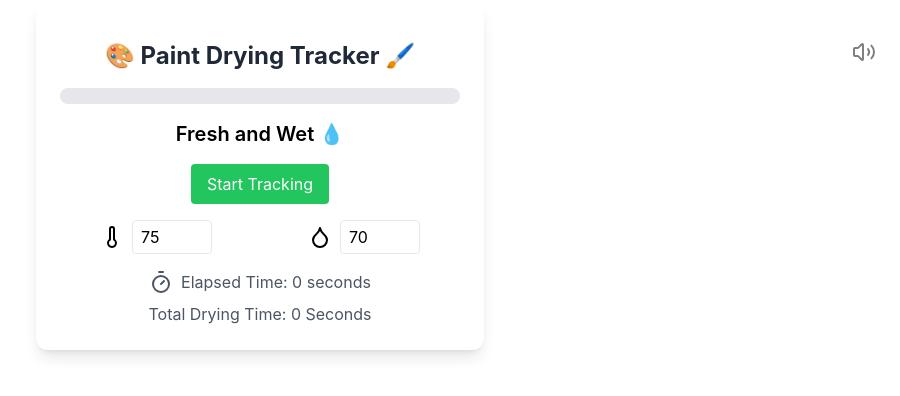
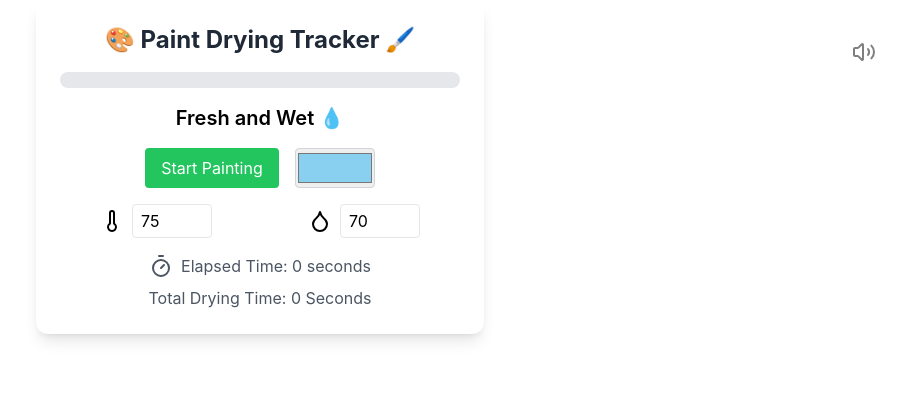
Before and after one commit to qirh/random_code, a React (Create React App) app in the folder paint-drying-tracker/: page / in a window 1280 px wide. Shown: the top 396 px of the page, without its empty margins (380-1280 px from the left). Built offline with nearby package versions, Linux system fonts and the light colour scheme.

Commit message:
add audio

```diff
--- a/paint-drying-tracker/src/App.js
+++ b/paint-drying-tracker/src/App.js
@@ -1,18 +1,18 @@
 import React, { useState, useEffect, useRef } from 'react';
-import { Droplet, Timer, Sun, Thermometer, Volume2, VolumeX } from 'lucide-react';
+import { Droplet, Timer, Thermometer, Volume2, VolumeX } from 'lucide-react';
 
 const PaintDryingTracker = () => {
   const [dryingProgress, setDryingProgress] = useState(0);
   const [totalDryingTime, setTotalDryingTime] = useState(0);
   const [isTracking, setIsTracking] = useState(false);
-  const [isMusicPlaying, setIsMusicPlaying] = useState(false);
+  const [playMusic, setPlayMusic] = useState(true);
+  const [paintColor, setPaintColor] = useState('#89CFF0');
   const [elapsedTime, setElapsedTime] = useState(0);
 
   const [humidity, setHumidity] = useState(70);
   const [temperature, setTemperature] = useState(75);
 
-  const audioRef = useRef(null);
-
+  const audioRef = useRef(new Audio('/jeopardy.mp3'));
 
 
   useEffect(() => {
@@ -20,22 +20,25 @@ const PaintDryingTracker = () => {
       setTotalDryingTime(roundUpToNearestNInRange(temperature + humidity, 20, 40, 5));
     }
 
-  }, [isTracking, totalDryingTime]);
+  }, [isTracking, temperature, humidity]);
 
   useEffect(() => {
+    console.log("useEffect1");
     let interval;
     if (isTracking && totalDryingTime > 0) {
+      console.log("useEffect2");
       interval = setInterval(() => {
+        console.log("useEffect3");
         setElapsedTime(currentTime => {
+          console.log("useEffect4");
           const newTime = calculateNewTime(currentTime, totalDryingTime);
           console.log("previous_time: " + currentTime + ". newTime: " + newTime);
           return newTime;
         });
-
       }, 1000);
       return () => clearInterval(interval);
     }
-  }, [isTracking, totalDryingTime, elapsedTime]);
+  }, [isTracking, totalDryingTime]);
 
   useEffect(() => {
     if (totalDryingTime > 0) {
@@ -46,14 +49,14 @@ const PaintDryingTracker = () => {
 
   useEffect(() => {
     if (audioRef.current) {
-      if (isMusicPlaying && isTracking) {
+      if (playMusic && isTracking) {
         audioRef.current.play();
       } else {
         audioRef.current.pause();
         audioRef.current.currentTime = 0;
       }
     }
-  }, [isMusicPlaying, isTracking]);
+  }, [playMusic, isTracking]);
 
 
 
@@ -69,12 +72,11 @@ const PaintDryingTracker = () => {
     setDryingProgress(0);
     setElapsedTime(0);
     setIsTracking(false);
-    setIsMusicPlaying(false);
-
+    setTotalDryingTime(0);
   };
 
   const toggleMusic = () => {
-    setIsMusicPlaying(!isMusicPlaying);
+    setPlayMusic(!playMusic);
   };
 
   const roundUpToNearestNInRange = ((number, min, max, n) => {
@@ -85,25 +87,24 @@ const PaintDryingTracker = () => {
   const calculateNewTime = (currentTime, totalTime) => {
     const ratio = currentTime / totalTime;
 
-    console.log("ratio: " + ratio);
     if (ratio >= 0 && ratio < 0.25) {
       return currentTime + 1;
     } else if (ratio >= 0.25 && ratio < 0.5) {
       return currentTime + (1 / currentTime);
     } else if (ratio >= 0.5 && ratio < 0.75) {
-      return currentTime + (1 / (currentTime * currentTime));
-    } else { //  (ratio >= 0.75)
-      return currentTime + (1 / (currentTime * currentTime * currentTime));
+      return currentTime + (1 / (currentTime ** 2));
+    } else if (ratio >= 0.75 && ratio < 0.85) {
+      return currentTime + (1 / (currentTime ** 3));
+    } else if (ratio >= 0.85 && ratio < 0.95) {
+      return currentTime + (1 / (currentTime ** 5));
+    } else {
+      return currentTime + (1 / (currentTime ** 7));
     }
   }
 
   return (
     <div className="max-w-md mx-auto p-6 bg-white rounded-xl shadow-lg space-y-4 text-center">
-      <audio
-        ref={audioRef}
-        src="https://cdnjs.cloudflare.com/ajax/libs/30-seconds-of-jeopardy-think-music/1.0.0/jeopardy.mp3"
-        loop
-      />
+
 
       <h1 className="text-2xl font-bold text-gray-800">
         🎨 Paint Drying Tracker 🖌️
@@ -111,11 +112,10 @@ const PaintDryingTracker = () => {
 
       <button
         onClick={toggleMusic}
-        disabled={!isTracking}
         className={`absolute top-4 right-4 p-2 rounded-full
           ${isTracking ? 'hover:bg-gray-200' : 'opacity-50 cursor-not-allowed'}`}
       >
-        {isMusicPlaying ? <VolumeX size={24} /> : <Volume2 size={24} />}
+        {playMusic ? <Volume2 size={24} /> : <VolumeX size={24} />}
       </button>
 
       <div className="w-full bg-gray-200 rounded-full h-4 mb-4">
@@ -131,22 +131,34 @@ const PaintDryingTracker = () => {
       </div>
 
 
-      <div className="flex justify-center space-x-4">
+      <div className="flex justify-center items-center space-x-4">
+        <div>
           {!isTracking ? (
             <button
               onClick={() => setIsTracking(true)}
               className="bg-green-500 text-white px-4 py-2 rounded hover:bg-green-600"
             >
-            Start Tracking
+            Start Painting
             </button>
           ) : (
             <button
               onClick={resetTracking}
               className="bg-red-500 text-white px-4 py-2 rounded hover:bg-red-600"
             >
-            Reset Tracking
+            Reset Painting
             </button>
           )}
+        </div>
+        <div className="flex flex-col items-center">
+          <input
+            type="color"
+            disabled={isTracking}
+            onChange={(e) => setPaintColor(e.target.value)}
+            className="w-20 h-10 cursor-pointer rounded border border-gray-300"
+            title="Choose paint color"
+            value={paintColor}
+          />
+        </div>
       </div>
 
 
@@ -156,6 +168,7 @@ const PaintDryingTracker = () => {
           <input
             type="number"
             value={temperature}
+            disabled={isTracking}
             onChange={(e) => setTemperature(Number(e.target.value))}
             className="w-20 px-2 py-1 border rounded"
             placeholder="Temp (°F)"
@@ -169,6 +182,7 @@ const PaintDryingTracker = () => {
           <input
             type="number"
             value={humidity}
+            disabled={isTracking}
             onChange={(e) => setHumidity(Number(e.target.value))}
             className="w-20 px-2 py-1 border rounded"
             placeholder="Humidity %"
```
Also changed, not shown: 2 other files (tests, documents, lock files or other folders). Lines whose indentation alone changed are shown as unchanged.
